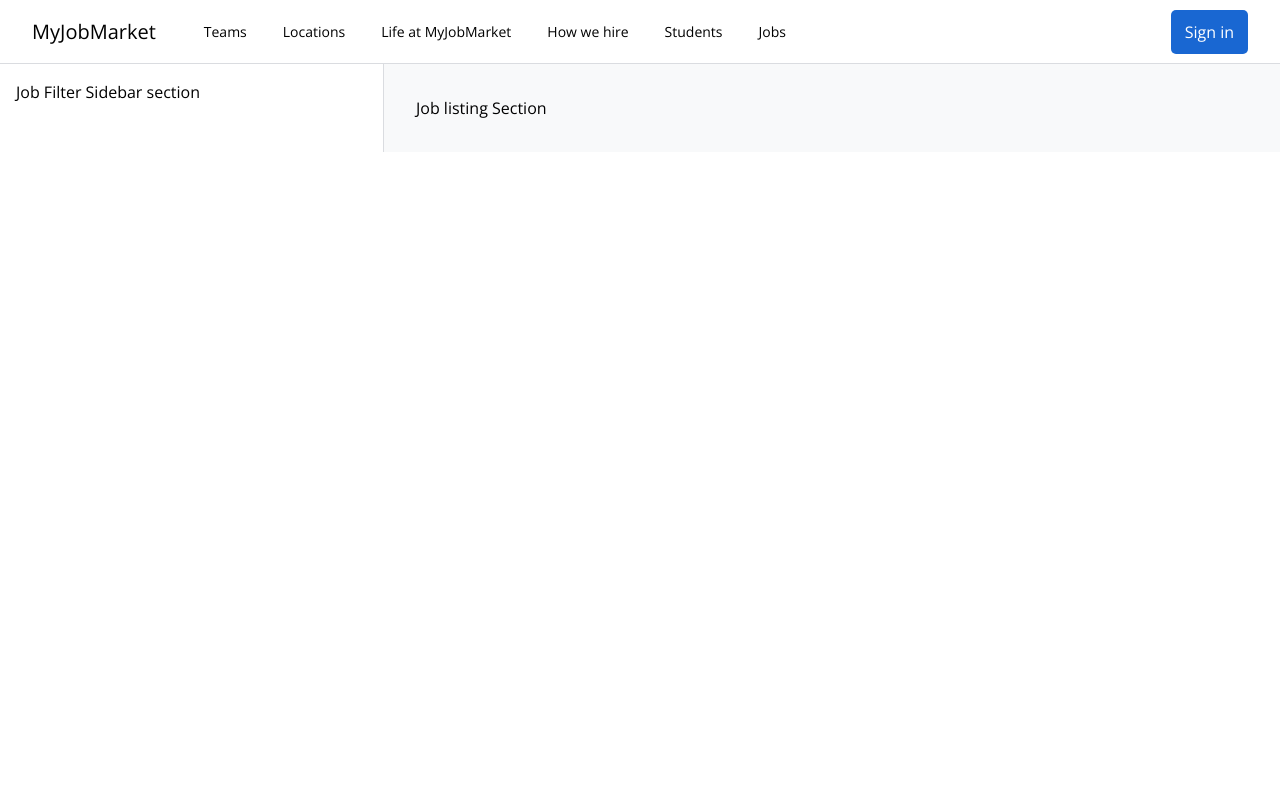
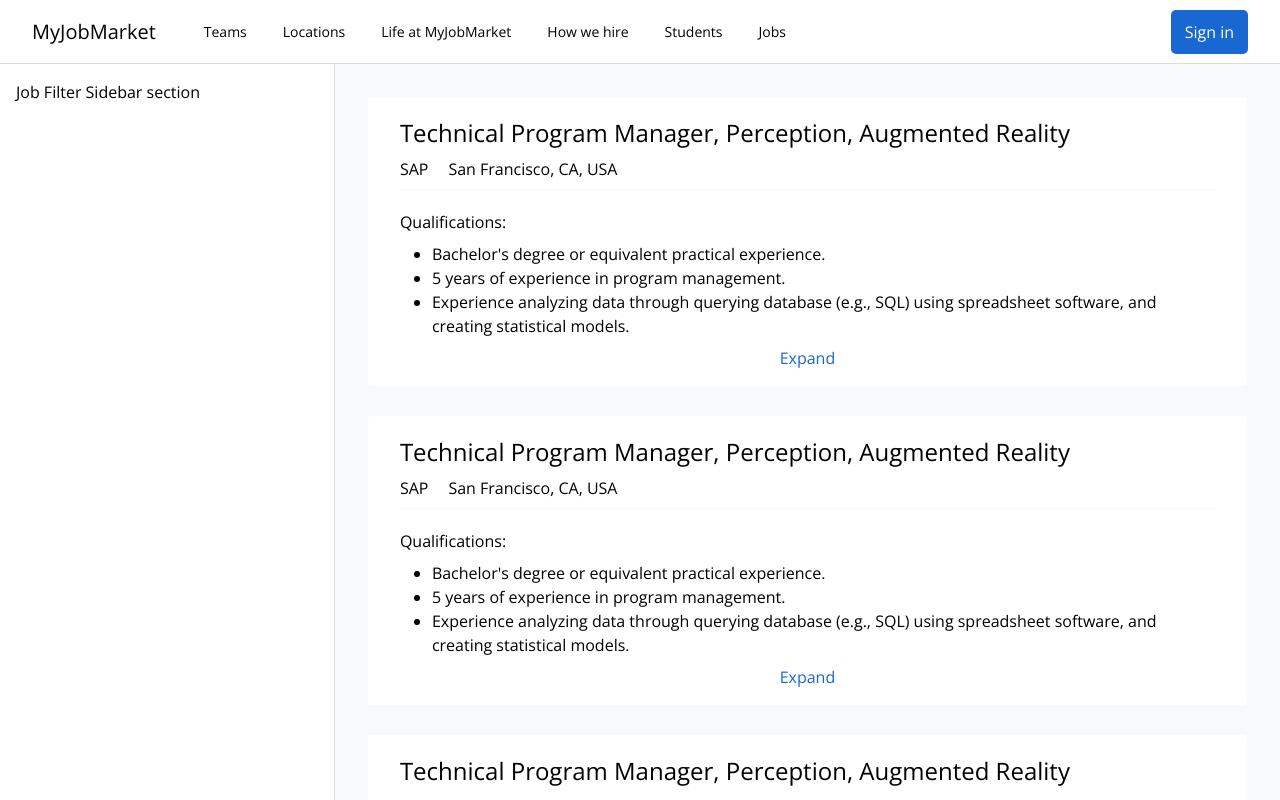
Before and after one commit to karimisdm/Search_Job, a Vue app in the folder search-job/: page /jobs/results in a window 1280 px wide. Shown: the top 800 px of the page. Built offline with nearby package versions, Linux system fonts and the light colour scheme.

Commit message:
added new style to jobs list

```diff
--- /dev/null
+++ b/search-job/src/components/JobListing.vue
@@ -0,0 +1,48 @@
+<script setup>
+</script>
+<template>
+    <li class="mb-7">
+    <router-link
+      to="/jobs/results/1"
+      class="mx-auto block rounded border border-solid border-brand-gray-2 bg-white hover:shadow-gray"
+    >
+      <div class="mx-8 border-b border-solid border-brand-gray-2 pb-2 pt-5">
+        <h2 class="mb-2 text-2xl">
+          Technical Program Manager, Perception, Augmented Reality
+        </h2>
+
+        <div class="flex flex-row align-middle">
+          <div class="mr-5">
+            <span>SAP</span>
+          </div>
+
+          <div>
+            <span>San Francisco, CA, USA</span>
+          </div>
+        </div>
+      </div>
+
+      <div class="px-8 py-4">
+        <div>
+          <h3 class="mb-2 mt-1">Qualifications:</h3>
+          <div>
+            <ul class="list-disc pl-8">
+              <li>Bachelor's degree or equivalent practical experience.</li>
+              <li>5 years of experience in program management.</li>
+              <li>
+                Experience analyzing data through querying database (e.g., SQL)
+                using spreadsheet software, and creating statistical models.
+              </li>
+            </ul>
+          </div>
+        </div>
+
+        <div class="mt-2 text-center">
+          <router-link to="/jobs/results/1" class="text-brand-blue-1"
+            >Expand</router-link
+          >
+        </div>
+      </div>
+    </router-link>
+  </li>
+</template>
--- a/search-job/src/components/JobListings.vue
+++ b/search-job/src/components/JobListings.vue
@@ -1,7 +1,12 @@
 <script setup>
+import JobListing from '@/components/JobListing.vue'
 </script>
 <template>
     <main class="flex-auto bg-brand-gray-2 p-8">
-        Job listing Section
+        <ol>
+          <job-listing/>
+          <job-listing/>
+          <job-listing/>
+        </ol>
     </main>
 </template>
--- a/search-job/src/output.css
+++ b/search-job/src/output.css
@@ -610,6 +610,11 @@
   grid-column-start: 7;
 }
 
+.mx-8 {
+  margin-left: 2rem;
+  margin-right: 2rem;
+}
+
 .mx-auto {
   margin-left: auto;
   margin-right: auto;
@@ -621,6 +626,14 @@
 
 .mb-16 {
   margin-bottom: 4rem;
+}
+
+.mb-2 {
+  margin-bottom: 0.5rem;
+}
+
+.mb-7 {
+  margin-bottom: 1.75rem;
 }
 
 .ml-12 {
@@ -641,6 +654,18 @@
 
 .mr-3 {
   margin-right: 0.75rem;
+}
+
+.mr-5 {
+  margin-right: 1.25rem;
+}
+
+.mt-1 {
+  margin-top: 0.25rem;
+}
+
+.mt-2 {
+  margin-top: 0.5rem;
 }
 
 .block {
@@ -729,6 +754,10 @@
 
 .resize {
   resize: both;
+}
+
+.list-disc {
+  list-style-type: disc;
 }
 
 .list-none {
@@ -905,12 +934,25 @@
   padding-bottom: 0.75rem;
 }
 
+.py-4 {
+  padding-top: 1rem;
+  padding-bottom: 1rem;
+}
+
+.pb-2 {
+  padding-bottom: 0.5rem;
+}
+
 .pb-20 {
   padding-bottom: 5rem;
 }
 
 .pl-3 {
   padding-left: 0.75rem;
+}
+
+.pl-8 {
+  padding-left: 2rem;
 }
 
 .pr-3 {
@@ -923,6 +965,23 @@
 
 .pt-4 {
   padding-top: 1rem;
+}
+
+.pt-5 {
+  padding-top: 1.25rem;
+}
+
+.text-center {
+  text-align: center;
+}
+
+.align-middle {
+  vertical-align: middle;
+}
+
+.text-2xl {
+  font-size: 1.5rem;
+  line-height: 2rem;
 }
 
 .text-3xl {
@@ -1012,6 +1071,12 @@
   color: rgb(255 255 255 / var(--tw-text-opacity, 1));
 }
 
+.hover\:shadow-gray:hover {
+  --tw-shadow: 0 1px 3px 0 rgba(60, 64, 67, .3);
+  --tw-shadow-colored: 0 1px 3px 0 var(--tw-shadow-color);
+  box-shadow: var(--tw-ring-offset-shadow, 0 0 #0000), var(--tw-ring-shadow, 0 0 #0000), var(--tw-shadow);
+}
+
 .focus\:outline-none:focus {
   outline: 2px solid transparent;
   outline-offset: 2px;
```
